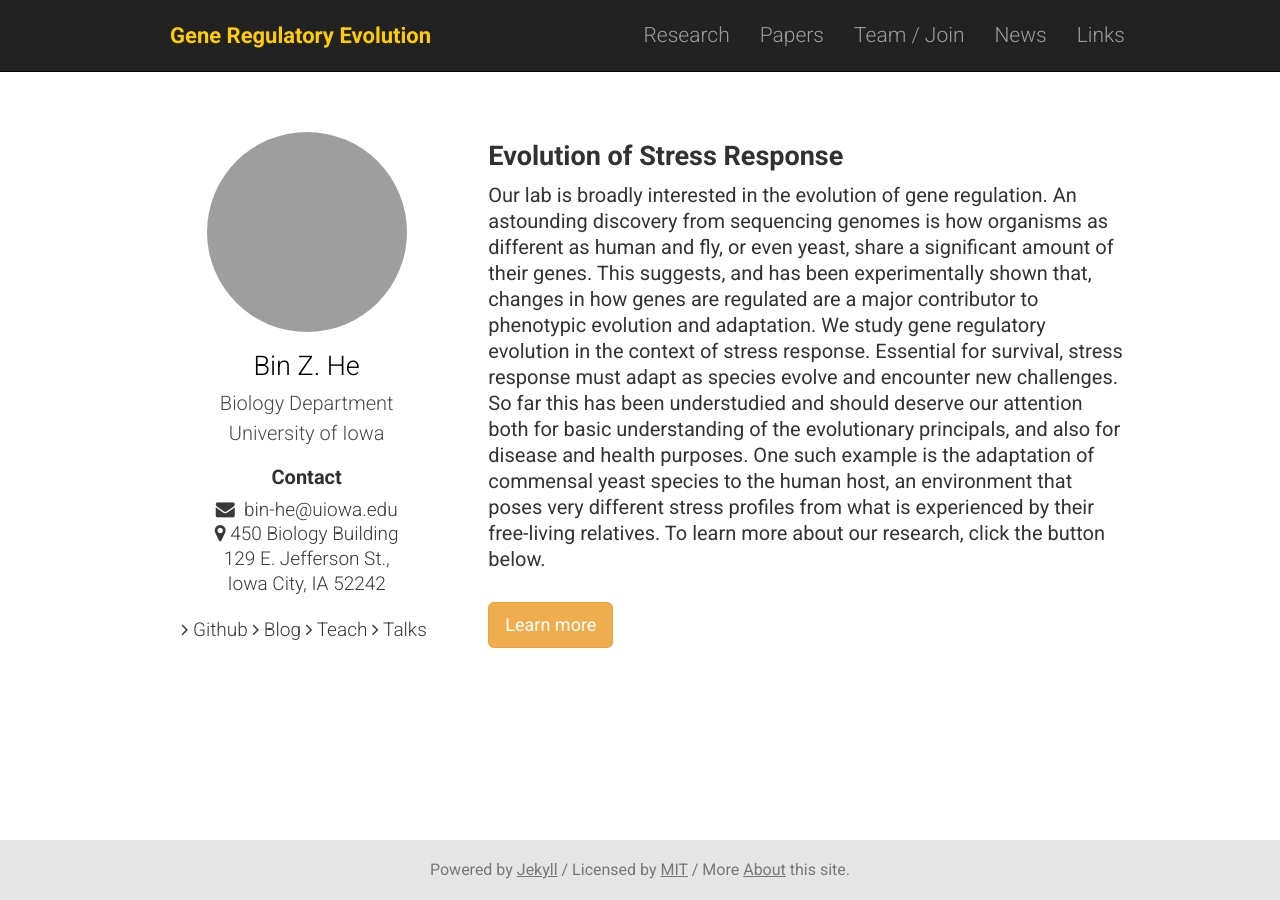
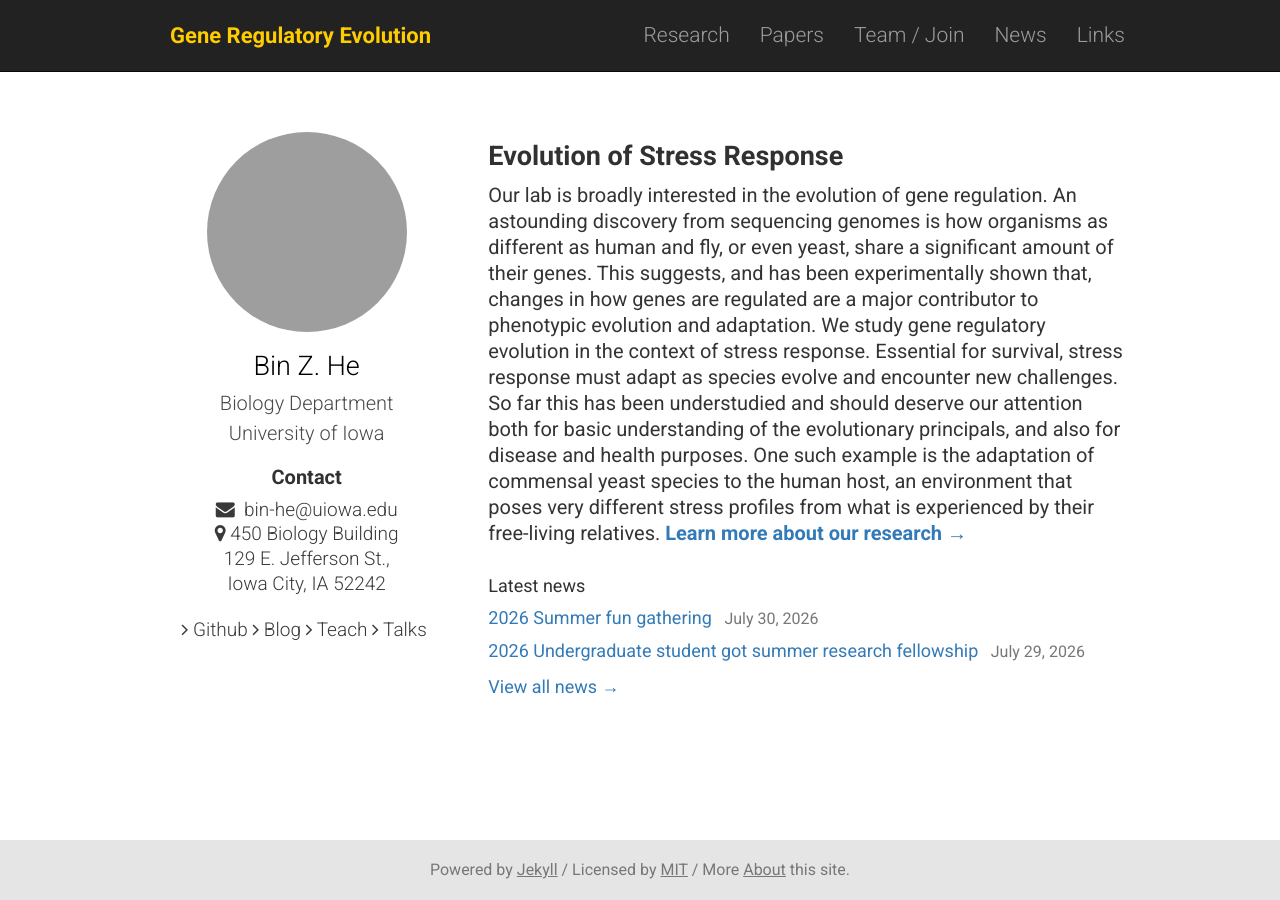
Before and after one commit to binhe-lab/binhe-lab-pub, a Jekyll site: the page built from index.html, in a window 1280 px wide. Built offline with Jekyll 4.4.1, drawn with Linux system fonts in a browser that asks for light colours; grey boxes are pictures that could not be loaded.

Commit message:
Refine homepage content flow

```diff
--- /dev/null
+++ b/_sass/_home.scss
@@ -0,0 +1,72 @@
+@use "variables" as *;
+
+.home-intro-row {
+  display: flex;
+  flex-direction: column;
+}
+
+.home-intro {
+  order: 1;
+}
+
+.home-profile {
+  order: 2;
+}
+
+.home-research-link {
+  font-weight: 700;
+}
+
+.home-news {
+  margin-top: 1.5rem;
+}
+
+.home-news h2 {
+  margin: 0 0 .5rem;
+  font-size: .9rem;
+  font-weight: 400;
+}
+
+.home-news-list {
+  padding: 0;
+  margin: 0 0 .5rem;
+  list-style: none;
+}
+
+.home-news-list li {
+  margin-bottom: .35rem;
+  font-size: .9rem;
+  font-weight: 400;
+  line-height: 1.4;
+}
+
+.home-news-list time {
+  margin-left: .4rem;
+  color: $gray-light;
+  font-size: .8rem;
+}
+
+.home-news-all {
+  font-size: .9rem;
+}
+
+@media (max-width: 480px) {
+  .home-news-list time {
+    display: block;
+    margin-left: 0;
+  }
+}
+
+@media (min-width: $screen-desktop) {
+  .home-intro-row {
+    flex-direction: row;
+  }
+
+  .home-profile {
+    order: 1;
+  }
+
+  .home-intro {
+    order: 2;
+  }
+}
--- a/css/style.scss
+++ b/css/style.scss
@@ -6,4 +6,5 @@
 @use "navigation";
 @use "footer";
 @use "profile";
+@use "home";
 @use "components";
--- a/index.html
+++ b/index.html
@@ -5,8 +5,28 @@ categories:
 - home
 ---
 
-<div class="row" itemprop="author" itemscope itemtype="http://schema.org/Person" itemref="person-email person-address">
-  <div class="col-xs-12 col-md-4">
+<div class="row home-intro-row" itemprop="author" itemscope itemtype="http://schema.org/Person" itemref="person-email person-address">
+  <div class="col-xs-12 col-md-8 home-intro" itemprop="description">
+    <div class="bigspacer"></div>
+    <h2 id="evolution-of-stress-response">Evolution of Stress Response</h2>
+
+    <p>Our lab is broadly interested in the evolution of gene regulation. An astounding discovery from sequencing genomes is how organisms as different as human and fly, or even yeast, share a significant amount of their genes. This suggests, and has been experimentally shown that, changes in how genes are regulated are a major contributor to phenotypic evolution and adaptation. We study gene regulatory evolution in the context of stress response. Essential for survival, stress response must adapt as species evolve and encounter new challenges. So far this has been understudied and should deserve our attention both for basic understanding of the evolutionary principals, and also for disease and health purposes. One such example is the adaptation of commensal yeast species to the human host, an environment that poses very different stress profiles from what is experienced by their free-living relatives. <a class="home-research-link" href="/research/">Learn more about our research &rarr;</a></p>
+
+    <section class="home-news" aria-labelledby="latest-news-heading">
+      <h2 id="latest-news-heading">Latest news</h2>
+      <ul class="home-news-list">
+        {% for post in site.categories.news limit: 2 %}
+        <li>
+          <a href="{{ post.url }}">{{ post.title }}</a>
+          <time datetime="{{ post.date | date_to_xmlschema }}">{{ post.date | date: "%B %-d, %Y" }}</time>
+        </li>
+        {% endfor %}
+      </ul>
+      <a class="home-news-all" href="/news/">View all news &rarr;</a>
+    </section>
+  </div>
+
+  <div class="col-xs-12 col-md-4 home-profile">
     <div id="profile">
       <div class="portrait" style="background-image: url('/images/portrait-2025.png');"></div>
       <meta itemprop="image" content="/images/portrait.png">
@@ -18,7 +38,7 @@ categories:
           </a>
         </h2>
         <h3 itemprop="jobTitle">Biology Department</h3>
-        <h3 itemprop="worksFor" itemscope itemtype="http://schema.org/Organization">University of Iowa </h3>
+        <h3 itemprop="worksFor" itemscope itemtype="http://schema.org/Organization">University of Iowa</h3>
         <h4>Contact</h4>
         <p>
           <i class="fa fa-envelope" aria-hidden="true"></i>&nbsp;
@@ -37,37 +57,6 @@ categories:
           </li>
         </ul>
       </div>
-
-			<!-- not in use 24 nov 2017, Bin He -->
     </div>
   </div>
-
-  <div class="col-xs-12 col-md-8" itemprop="description">
-
-    <div class="bigspacer"></div>
-    <h2 id="evolution-of-stress-response">Evolution of Stress Response</h2>
-
-		<p> Our lab is broadly interested in the evolution of gene regulation. An astounding discovery from sequencing genomes is how organisms as different as human and fly, or even yeast, share a significant amount of their genes. This suggests, and has been experimentally shown that, changes in how genes are regulated are a major contributor to phenotypic evolution and adaptation. We study gene regulatory evolution in the context of stress response. Essential for survival, stress response must adapt as species evolve and encounter new challenges. So far this has been understudied and should deserve our attention both for basic understanding of the evolutionary principals, and also for disease and health purposes. One such example is the adaptation of commensal yeast species to the human host, an environment that poses very different stress profiles from what is experienced by their free-living relatives. To learn more about our research, click the button below.  </p>
-		<div class="spacer"></div><a class="btn btn-warning btn-lg" href="/research/" role="button">Learn more</a>
-
 </div>
-</div>
-
-<!-- footer, from bedford.io
-<div class="spacer"></div>
-<div class="row">
-	<div class="col-md-12 reduced-gutter">
-		<div class="text-center">
-			<ul class="list-inline">
-				<li class="footernav">
-					<i class="fa fa-angle-right"></i> <a class="off" href="/about/">About this site</a>
-				</li>
-				<li class="footernav">
-					<i class="fa fa-angle-right"></i> <a class="off" href="http://biology.uiowa.edu/">UIowa</a>
-				</li>
-			</ul>
-		</div>
-		<div class="spacer"></div>
-	</div>
-</div>
--->
```
Lines whose indentation alone changed are shown as unchanged.
